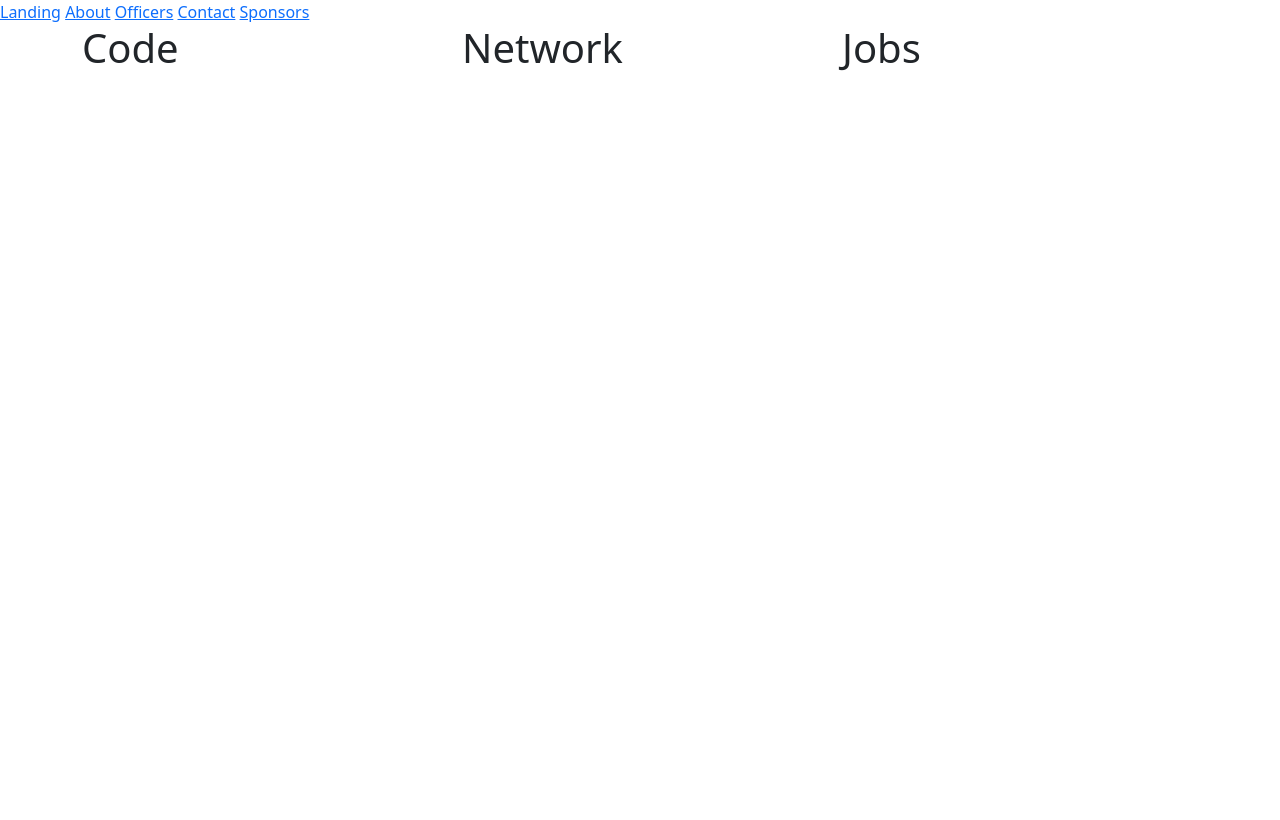
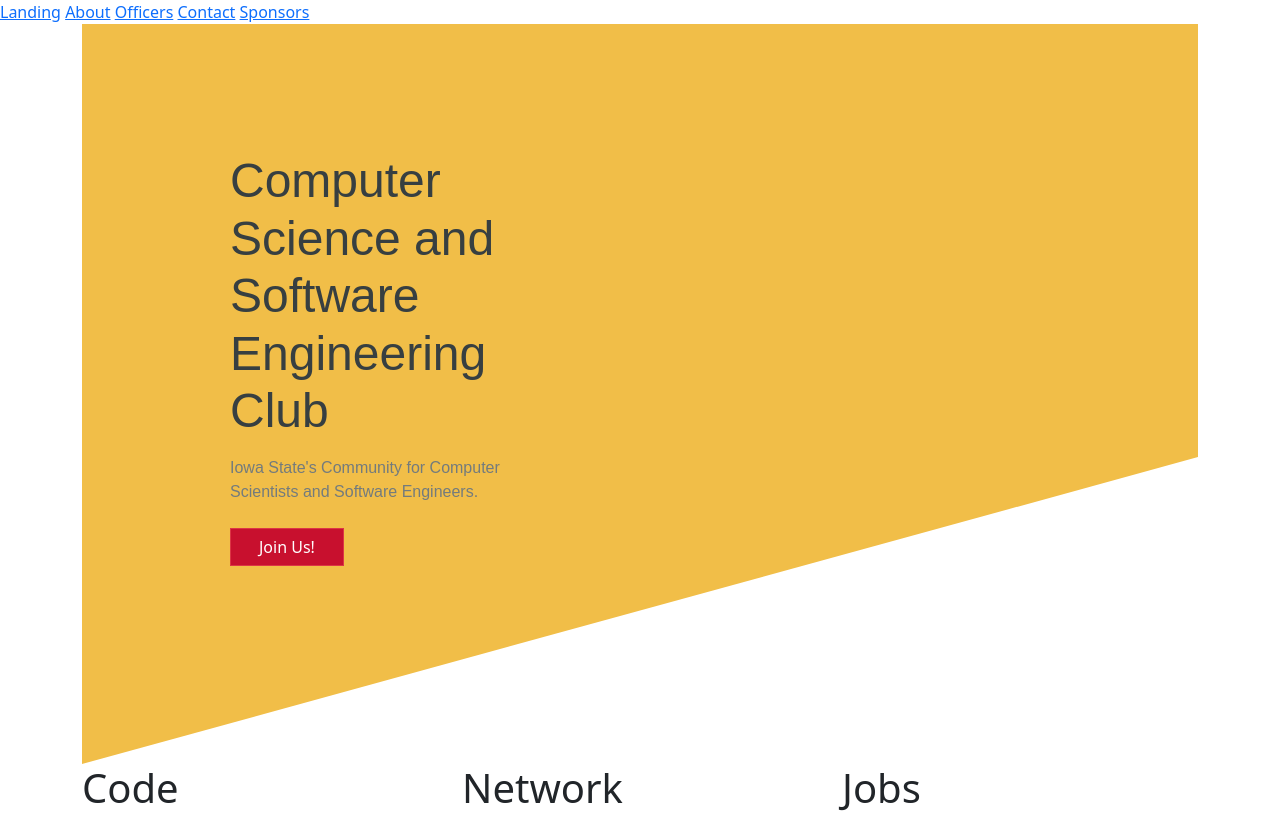
Before and after one commit to CSE-Club-ISU/CSE-Club-Website, a Flask app: page / in a window 1280 px wide. Before the commit the page ends 71 px from the top, so only its background shows below. Run offline with Flask 2, Linux system fonts and the light colour scheme; some libraries are stand-ins or nearby versions.

Commit message:
integrated front html to the flask app

```diff
--- a/app/static/css/front.css
+++ b/app/static/css/front.css
@@ -1,15 +1,15 @@
-.wrap-layer
+.front-wrap-layer
 {
     position: relative;
 }
 
-.background-layer
+.front-background-layer
 {
     width: 100%;
     height: 46.25em;
 }
 
-.text-layer
+.front-text-layer
 {
     position: absolute;
     top: 0;
@@ -18,14 +18,14 @@
     margin-top: 8em;/* simulate navbar */
 }
 
-h1
+.front-h1
 {
     font-size: 3em;
     font-family: sans-serif;
     color: #373F41;
 }
 
-p
+.front-p
 {
     font-size: 1em;
     font-family: sans-serif;
@@ -34,13 +34,13 @@ p
     margin-bottom: 1.5em;
 }
 
-.col
+.front-col
 {
     margin-left: 4em;
     margin-right: 4em;
 }
 
-.btn
+.front-btn
 {
     background-color: #C8102E;
     border-radius: 0em;
--- a/app/templates/index.html
+++ b/app/templates/index.html
@@ -1,6 +1,8 @@
 {% extends 'layout.html' %}
 {% from 'landing/code_network_jobs.html' import code_network_jobs with context %}
+{% from 'landing/front.html' import front with context %}
 
 {% block body %}
+{{ front() }}
 {{ code_network_jobs() }}
 {% endblock body %}
--- a/app/templates/landing/front.html
+++ b/app/templates/landing/front.html
@@ -1,21 +1,18 @@
-<!--{% macro front() -%}-->
-<!--Just for testing-->
-<link rel="stylesheet" href="/app/static/css/bootstrap.min.css"/>
-<link rel="stylesheet" href="/app/static/css/front.css"/>
-
-<div class="wrap-layer">
-    <svg class="background-layer">
+{% macro front() -%}
+<link rel="stylesheet" href="{{ url_for('static', filename='css/front.css') }}">
+<div class="front-wrap-layer">
+    <svg class="front-background-layer">
         <polygon points="0,0 0,740 1600,300 1600,0" style="fill:#F1BE48" />
     </svg>
-    <div class="row text-layer">
-        <div class="col" style="padding-left:6em; padding-right:3em">
-            <h1 style="font-size:3em">Computer Science and Software Engineering Club</h1>
-            <p>Iowa State's Community for Computer Scientists and Software Engineers.</p>
-            <button class="btn btn-danger">Join Us!</button>
+    <div class="row front-text-layer">
+        <div class="col front-col" style="padding-left:6em; padding-right:3em">
+            <h1 class="front-h1" style="font-size:3em">Computer Science and Software Engineering Club</h1>
+            <p class="front-p">Iowa State's Community for Computer Scientists and Software Engineers.</p>
+            <button class="btn btn-danger front-btn">Join Us!</button>
         </div>
-        <div class="col" style="padding-left:3em; padding-right:6em">
+        <div class="col front-col" style="padding-left:3em; padding-right:6em">
 
         </div>
     </div>
 </div>
-<!--{% endmacro -%}-->
+{% endmacro -%}
```
